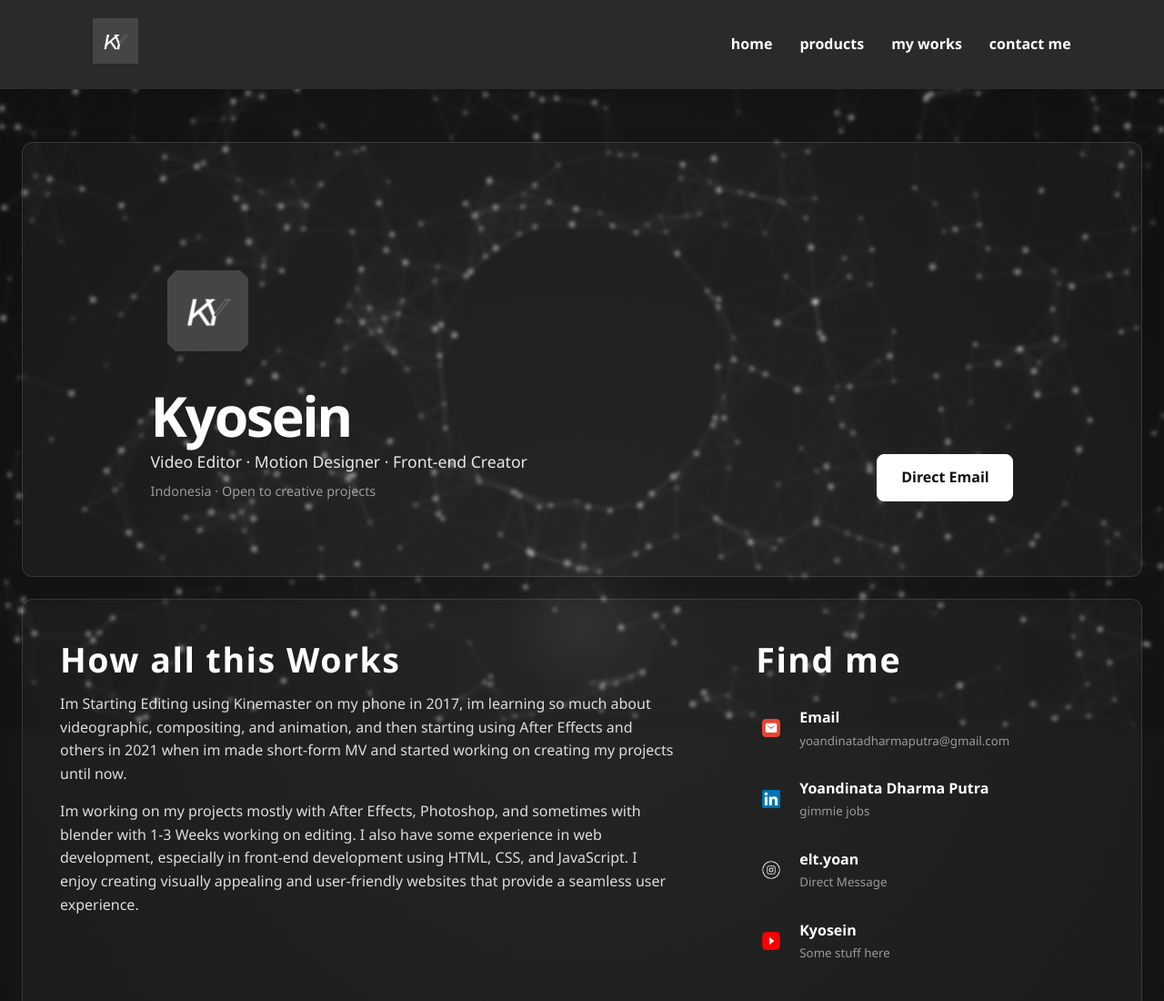
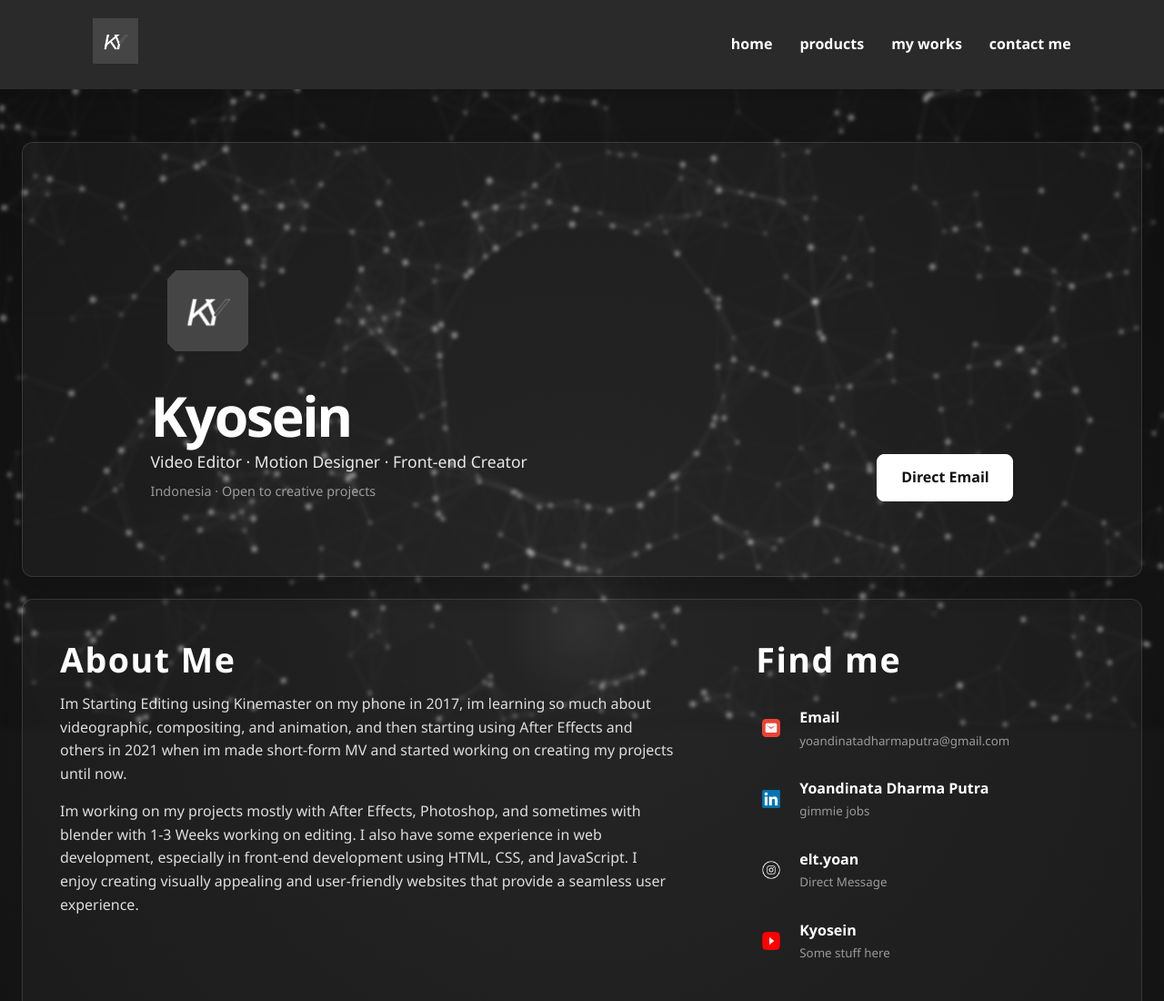
Before and after one commit to jpegkyosie/PortofolioWebview-DRAFT-2, a plain HTML site: page contact.html in a window 1280 px wide. Shown: the top 1100 px of the page at 91% size. Drawn offline with Linux system fonts and the light colour scheme; animation ran at ten frames a second.

Commit message:
fix section

```diff
--- a/contact.html
+++ b/contact.html
@@ -45,7 +45,7 @@
 
 		<div class="contact-grid">
 			<section class="contact-panel" aria-labelledby="about-contact-title">
-				<h2 id="about-contact-title">How all this Works</h2>
+				<h2 id="about-contact-title">About Me</h2>
 				<p> Im Starting Editing using Kinemaster on my phone in 2017, im learning so much about videographic, compositing, and animation, and then starting using After Effects and others in 2021 when im made short-form MV and started working on creating my projects until now.</p>
                 <p>Im working on my projects mostly with After Effects, Photoshop, and sometimes with blender with 1-3 Weeks working on editing. I also have some experience in web development, especially in front-end development using HTML, CSS, and JavaScript. I enjoy creating visually appealing and user-friendly websites that provide a seamless user experience.</p>
 			</section>
```
Also changed, not shown: index.html (+1 -1 lines).
